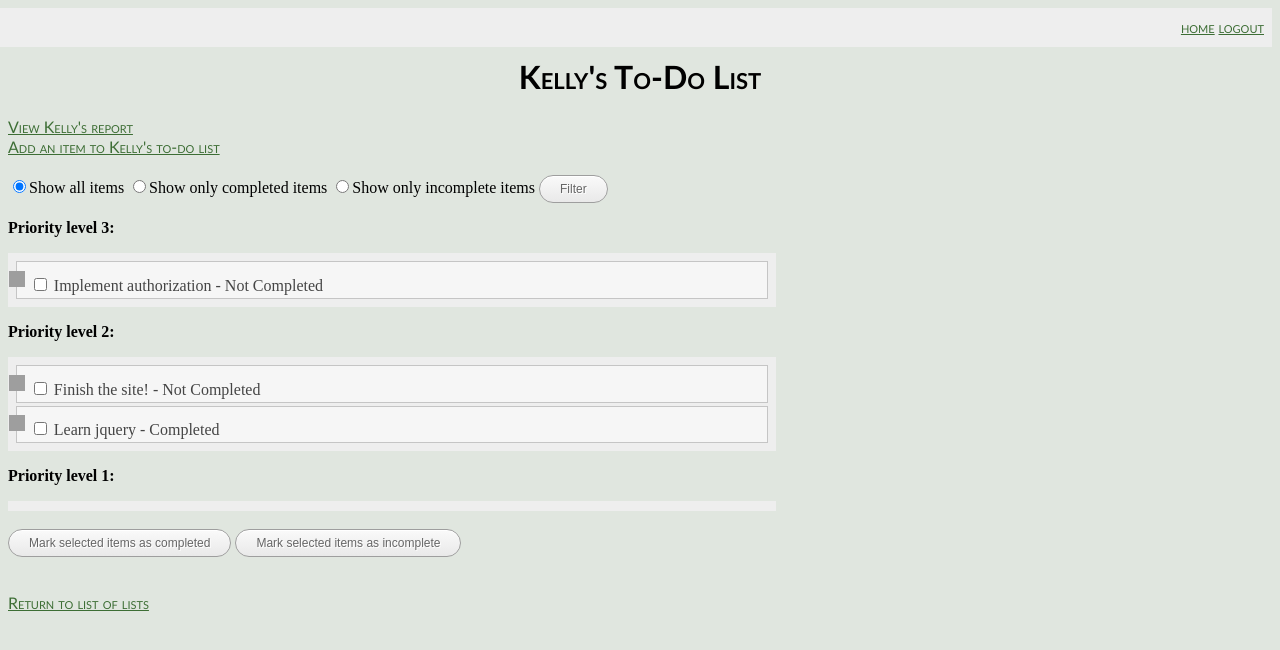
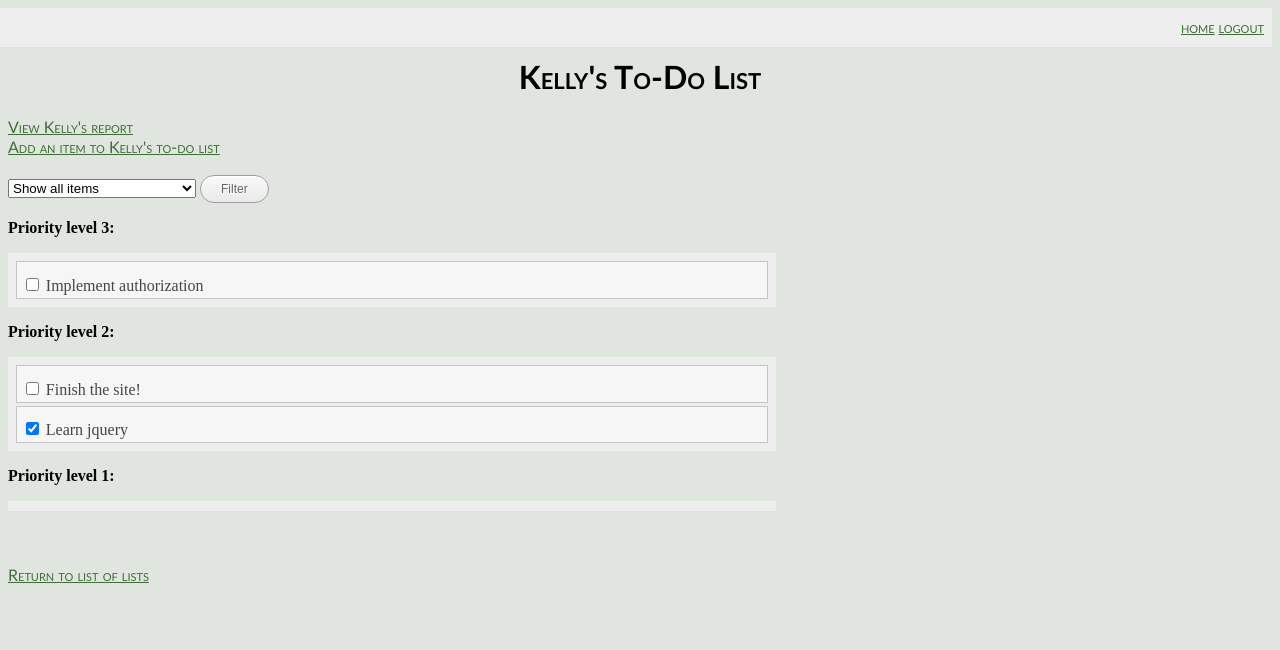
Before and after one commit to baydinsoftware/to-do-list, a Django app: page /todolist/1/ in a window 1280 px wide. Shown: the top 650 px of the page. Run offline with Django 3.2, Linux system fonts and the light colour scheme; a user stored in the database is signed in; data comes from the database, SQL or seed files in the repository; both versions use the stored data as it was after the commit; parts of the project's set-up code (start-up, migrations or seed data) failed here and were passed over; some libraries are stand-ins or nearby versions; grey boxes are pictures that could not be loaded.

Commit message:
added more fields to models, changed radio buttons to drop down, removed arrows, removed completed labels

```diff
--- a/project/project/templates/base.html
+++ b/project/project/templates/base.html
@@ -55,7 +55,26 @@
             }
         }).disableSelection();
 
+        $(".completed_box").click(function(){
+            var id = $(this).attr('id');
+            $.ajax({
+                type: "POST",
+                data: '&id=' + id + '&new_level=1&csrfmiddlewaretoken={{csrf_token}}',
+                url: ""
+            });
+        });
 
+        $(".list_text").dblclick(function(){
+            var id = $(this).attr('id');
+            var child = $(this).children("p");
+            $(child).slideToggle();
+        });
+
+        $(".non_owner_list_text").click(function(){
+            var id = $(this).attr('id');
+            var child = $(this).children("p");
+            $(child).slideToggle();
+        });
     });
     </script>
 
@@ -67,7 +86,7 @@
         }
         #sorter1 li, #sorter2 li, #sorter3 li{
             margin:3px 3px 3px 3px;
-            padding:0.8em; padding-left:0.8em;
+            padding:0.8em; padding-left:0.3em;
             font-size:1.0em; height:10px;
         }
         #sorter1 li span, #sorter2 li span, #sorter3 li span{
@@ -95,13 +114,18 @@
 
         ul {list-style-type:square}
 
-        #todo_item {
-
-        }
-
         #priority_label {font-size:1.3em;}
 
         #list_link {font-size:1.3em;}
+
+        #todo_item {
+            width:60%;
+            margin:3px 3px 3px 3px;
+            padding:0.8em; padding-left:0.3em;
+            font-size:1.0em; height:10px;
+        }
+
+        #non_owner_list {list-style-type:none;}
 
         #sidebar {
             background:#eee;
@@ -117,6 +141,13 @@
         }
         #content {clear:both;}
         #maincontent {float:left;}
+
+        .panel {
+            padding:0.8em;
+            display:none;
+            position:absolute;
+            width:50%
+        }
 
         .error {color:red;}
 
--- a/project/todolist/models.py
+++ b/project/todolist/models.py
@@ -24,6 +24,10 @@ class ListItem(models.Model):
     priority = models.IntegerField(choices=priority_choices, default=3)
     completed = models.BooleanField(default=False)
     list = models.ForeignKey(ToDoList)
+    description = models.CharField(max_length=500)
+    assigner = models.CharField(max_length=200)
+    assigned_date = models.DateField(auto_now_add=True)
+    due_date = models.DateField(blank=True,null=True)
 
     def __str__(self):
         return self.text + " " + str(self.priority)
--- a/project/todolist/templates/todolist/todo.html
+++ b/project/todolist/templates/todolist/todo.html
@@ -16,15 +16,7 @@
 <!--radio buttons to filter to-do list-->
 <form action="." method="POST">
     {% csrf_token %}
-    <label for="all">
-    <input type="radio" name="choice" value="all" id="all" {% if display_selection == 0 %} checked = "yes" {% endif %}/>Show all items
-    </label>
-    <label for="completed">
-    <input type="radio" name="choice" value="completed" id="completed" {% if display_selection == 1 %} checked = "yes" {% endif %}/>Show only completed items
-    </label>
-    <label for="incomplete">
-    <input type="radio" name="choice" value="incomplete" id="incomplete" class="rb" {% if display_selection == 2 %} checked = "yes" {% endif %}/>Show only incomplete items
-    </label>
+    {{form.filter_field}}
     <input type="submit" class="buttons" value="Filter"/>
     <input type="hidden" name="form_type" value="filter_form"/>
 </form>
@@ -34,19 +26,19 @@
 
     <!--check if owner of the list. If so, show editable list-->
     {% if isOwner %}
-        <form action="." method="POST">
-        {% csrf_token %}
-
         <p><b>Priority level 3:</b></p>
         <ul id="sorter1">
         {% for item in to_display %}
             {% if item.priority == 3 %}
-                <li id="item_{{item.id}}" class="ui-state-default"><span class="ui-icon ui-icon-arrowthick-2-n-s"></span>
-                    <input type="checkbox" name="todelete" value="{{item.id}}"/>
-                    {{item.text}} -
-                    {% if item.completed %} Completed
-                    {% else %} Not Completed
-                    {% endif %}
+                <li id="item_{{item.id}}" class="ui-state-default list_text">
+                    <input type="checkbox" name="todelete" value="{{item.id}}" {% if item.completed %} checked = "yes" {% endif %} class="completed_box" id="{{item.id}}"/>
+                    {{item.text}}
+                     <p class="ui-state-default panel">
+                        {{item.description}} <br><br>
+                        {% if item.due_date %} Due: {{item.due_date}} {% endif %} <br>
+                        Assigned by: {{item.assigner |capfirst}} <br>
+                        Assigned on: {{item.assigned_date}}
+                    </p>
                 </li>
             {% endif %}
         {% endfor %}
@@ -56,12 +48,15 @@
         <ul id="sorter2">
         {% for item in to_display %}
             {% if item.priority == 2 %}
-                <li id="item_{{item.id}}" class="ui-state-default"><span class="ui-icon ui-icon-arrowthick-2-n-s"></span>
-                    <input type="checkbox" name="todelete" value="{{item.id}}"/>
-                    {{item.text}} -
-                    {% if item.completed %} Completed
-                    {% else %} Not Completed
-                    {% endif %}
+                <li id="item_{{item.id}}" class="ui-state-default list_text">
+                    <input type="checkbox" name="todelete" value="{{item.id}}" {% if item.completed %} checked = "yes" {% endif %} class="completed_box" id="{{item.id}}"/>
+                    {{item.text}}
+                     <p class="ui-state-default panel">
+                        {{item.description}} <br><br>
+                        {% if item.due_date %} Due: {{item.due_date}} {% endif %} <br>
+                        Assigned by: {{item.assigner |capfirst}} <br>
+                        Assigned on: {{item.assigned_date}}
+                    </p>
                 </li>
             {% endif %}
         {% endfor %}
@@ -71,34 +66,39 @@
         <ul id="sorter3">
         {% for item in to_display %}
             {% if item.priority == 1 %}
-                <li id="item_{{item.id}}" class="ui-state-default"><span class="ui-icon ui-icon-arrowthick-2-n-s"></span>
-                    <input type="checkbox" name="todelete" value="{{item.id}}"/>
-                    {{item.text}} -
-                    {% if item.completed %} Completed
-                    {% else %} Not Completed
-                    {% endif %}
+                <li id="item_{{item.id}}" class="ui-state-default list_text">
+                    <input type="checkbox" name="todelete" value="{{item.id}}" {% if item.completed %} checked = "yes" {% endif %} class="completed_box" id="{{item.id}}"/>
+                    {{item.text}}
+                     <p class="ui-state-default panel">
+                        {{item.description}} <br><br>
+                        {% if item.due_date %} Due: {{item.due_date}} {% endif %} <br>
+                        Assigned by: {{item.assigner |capfirst}} <br>
+                        Assigned on: {{item.assigned_date}}
+                    </p>
                 </li>
             {% endif %}
         {% endfor %}
         </ul>
         <br>
-        <input type="submit" name="change" class="buttons" value="Mark selected items as completed"/>
-        <input type="submit" name="change" class="buttons" value="Mark selected items as incomplete"/>
-        <input type="hidden" name="form_type" value="delete_form"/>
-        </form>
 
     <!--If not owner, show not editable list-->
     {% else %}
-        <ul>
+        <ul id="non_owner_list">
         {% for i in "321" %} <!--python equivalent of range(3,0,-1)-->
             <p id="priority_label">Priority level {{i}}:</p>
             {% for item in to_display %}
                 {% ifequal item.priority|add:"0" i|add:"0" %} <!--This is a really terrible hack to convert a string to an int, sorry-->
-                <li id="todo_item">
+                <li id="todo_item" class="ui-state-default non_owner_list_text">
                     {{item.text}} -
                     {% if item.completed %} Completed
                     {% else %} Not Completed
                     {% endif %}
+                     <p class="ui-state-default panel">
+                        {{item.description}} <br><br>
+                        {% if item.due_date %} Due: {{item.due_date}} {% endif %} <br>
+                        Assigned by: {{item.assigner |capfirst}} <br>
+                        Assigned on: {{item.assigned_date}}
+                    </p>
                 </li>
                 {% endifequal %}
             {% endfor %}
--- a/project/todolist/views.py
+++ b/project/todolist/views.py
@@ -7,21 +7,22 @@ from django.contrib.auth.decorators import login_required
 from django.http import HttpResponseRedirect
 from django.shortcuts import render, get_object_or_404
 from django.core.urlresolvers import reverse
+from django.forms.extras.widgets import SelectDateWidget
 from django.db import transaction
 
 from todolist.models import ToDoList, ListItem
 
 #priority choices for different todolist items
 priority_choices = (
+    (3,'High'),
+    (2,'Med'),
     (1,'Low'),
-    (2,'Med'),
-    (3,'High'),
 )
 
-#completed choices for different todolist items
-completed_choices = (
-    (True,True),
-    (False,False),
+filter_choices = (
+    ('all', 'Show all items'),
+    ('completed', 'Show only completed items'),
+    ('incomplete', 'Show only incomplete items'),
 )
 
 #class that represents the main todo list view. shows all users' lists
@@ -36,7 +37,12 @@ class ToDoView(generic.ListView):
 class AddItemForm(forms.Form):
     text = forms.CharField(max_length = 200)
     priority = forms.ChoiceField(choices = priority_choices, initial = 3)
-    completed = forms.ChoiceField(choices = completed_choices, initial = False)
+    description = forms.CharField(widget=forms.Textarea)
+    due_date = forms.DateField(widget=SelectDateWidget(), required=False)
+
+#form for filtering results
+class FilterForm(forms.Form):
+    filter_field = forms.ChoiceField(choices=filter_choices, label='')
 
 #class that represents the form to add a user
 class AddUserForm(UserCreationForm):
@@ -63,9 +69,9 @@ def tdview(request,list_id):
     #list variables
     list = get_object_or_404(ToDoList,pk=list_id)
     to_display = list.listitem_set.all
-    display_selection = 0
     completed_list = list.listitem_set.filter(completed = True)
     not_completed_list = list.listitem_set.filter(completed = False)
+    form = FilterForm()
 
     #user info variables
     username = request.user.username
@@ -80,24 +86,15 @@ def tdview(request,list_id):
     if request.method == 'POST':
         #did we get here from a form submission?
         if 'form_type' in request.POST:
-            #we need to mark some things as completed/incomplete
-            if request.POST['form_type'] == "delete_form":
-                to_update = request.POST.getlist('todelete')
-                update_list = ListItem.objects.filter(id__in=to_update)
-                for item in update_list:
-                    if "completed" in request.POST['change']:
-                        item.completed = True
-                    elif "incomplete" in request.POST['change']:
-                        item.completed = False
-                    item.save()
             #we need to filter the dislay list
-            elif request.POST['form_type'] == "filter_form":
-                if request.POST['choice'] == "completed":
-                    to_display = completed_list
-                    display_selection = 1
-                elif request.POST['choice'] == "incomplete":
-                    to_display = not_completed_list
-                    display_selection = 2
+            if request.POST['form_type'] == "filter_form":
+                form = FilterForm(request.POST)
+                if form.is_valid():
+                    text = form.cleaned_data['filter_field']
+                    if text == "completed":
+                        to_display = completed_list
+                    elif text == "incomplete":
+                        to_display = not_completed_list
         #user has rearranged the list. we need to update priority levels
         if 'item[]' in request.POST:
             new_list = request.POST.getlist('item[]')
@@ -105,7 +102,12 @@ def tdview(request,list_id):
             to_change = get_object_or_404(ListItem,pk=moved)
             to_change.priority = int(request.POST['new_level'])
             to_change.save()
-    return render(request,'todolist/todo.html',{'list': list, 'uname' : username, 'isOwner': isOwner, 'to_display': to_display, 'display_selection': display_selection})
+        #we need to mark some things as completed/incomplete
+        if 'id' in request.POST:
+            to_update = get_object_or_404(ListItem,pk=int(request.POST['id']))
+            to_update.completed = not to_update.completed
+            to_update.save()
+    return render(request,'todolist/todo.html',{'list': list, 'uname' : username, 'isOwner': isOwner, 'to_display': to_display, 'form' : form})
 
 #view that represents an individual's progress report
 @login_required
@@ -127,18 +129,14 @@ def add_new_item(request, list_id):
     if request.method == 'POST':
         form = AddItemForm(request.POST)
         if form.is_valid():
-            comp = form.cleaned_data['completed']
-
-            #cannot just store comp, as bool('False') evaluates to True. must check string val
-            if comp == 'False':
-                to_store = False
-            else:
-                to_store = True
             li = ListItem(
                 text = form.cleaned_data['text'],
                 priority = form.cleaned_data['priority'],
-                completed = to_store,
-                list = l
+                completed = False,
+                list = l,
+                description = form.cleaned_data['description'],
+                assigner = request.user.username,
+                due_date = form.cleaned_data['due_date'],
             )
             l.listitem_set.add(li)
             li.save()
```
Also changed, not shown: project/todolist/templates/todolist/add.html (+9 -0 lines), project/sqlite3.db, 8 other files.
